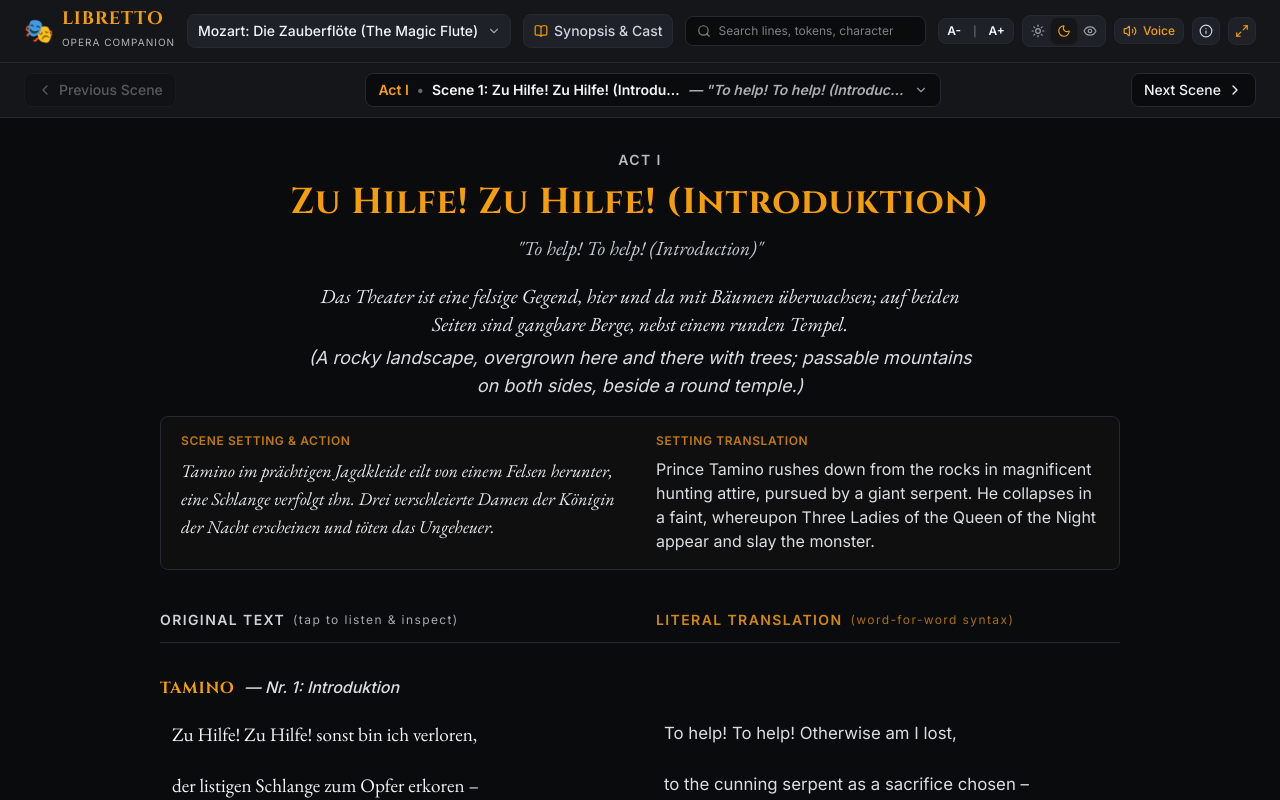
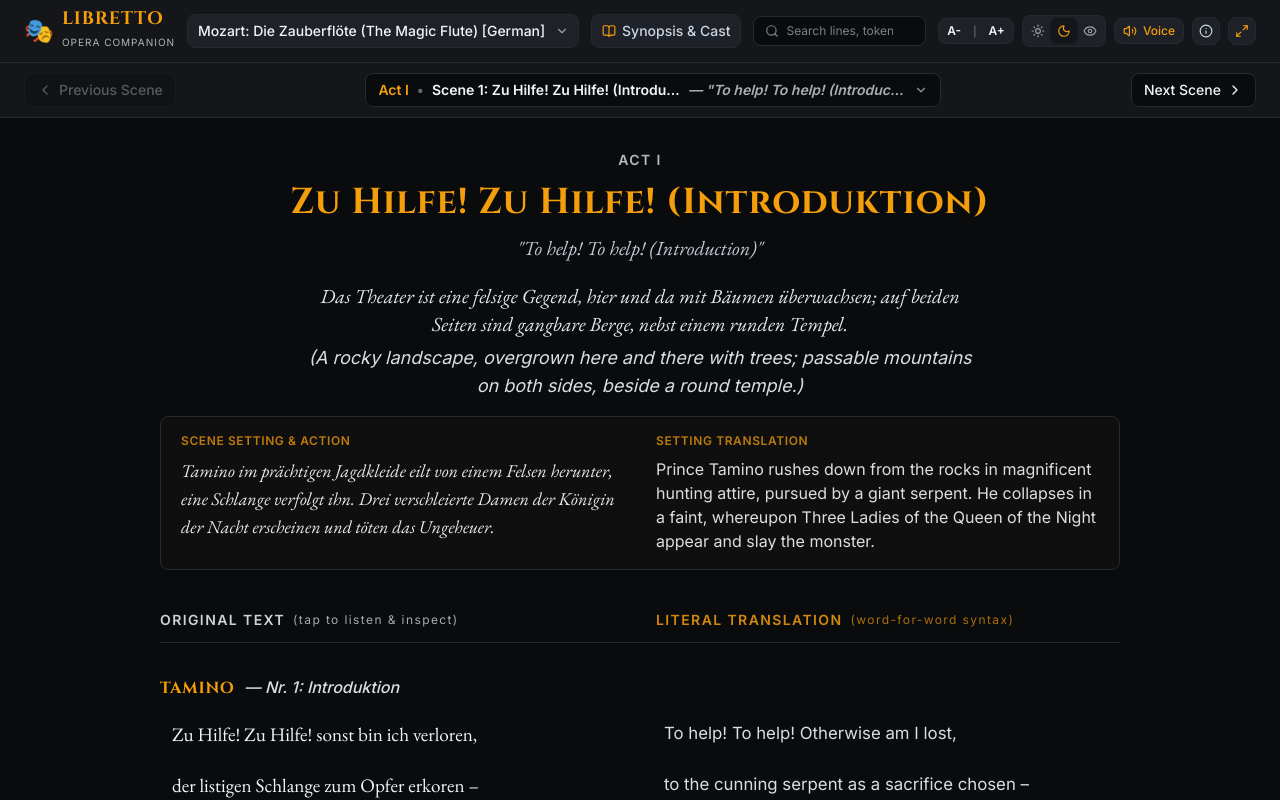
Before and after one commit to schochdo/Libretto, a React (Vite) app: page / in a window 1280 px wide. Built offline with nearby package versions, Linux system fonts and the light colour scheme.

Commit message:
feat: sort operas by composer and include bracketed language tags

```diff
--- a/src/components/Navbar.tsx
+++ b/src/components/Navbar.tsx
@@ -153,7 +153,7 @@
             <select
               value={currentOpera.id}
               onChange={(e) => onSelectOpera(e.target.value)}
-              className="appearance-none font-medium text-xs sm:text-sm py-1.5 pl-2.5 pr-8 rounded-lg border cursor-pointer focus:outline-none focus:ring-1 transition-colors max-w-[260px] sm:max-w-xs md:max-w-sm truncate"
+              className="appearance-none font-medium text-xs sm:text-sm py-1.5 pl-2.5 pr-8 rounded-lg border cursor-pointer focus:outline-none focus:ring-1 transition-colors max-w-[280px] sm:max-w-xs md:max-w-md truncate"
               style={{
                 backgroundColor: 'var(--bg-tertiary)',
                 borderColor: 'var(--border-color)',
@@ -162,9 +162,10 @@
             >
               {catalog.map((op) => {
                 const composerLast = op.composer.split(' ').pop() || op.composer;
-                const label = op.id === 'die-zauberfloete'
-                  ? `${composerLast}: Die Zauberflöte (The Magic Flute)`
-                  : `${composerLast}: ${op.title}`;
+                const title = op.id === 'die-zauberfloete'
+                  ? 'Die Zauberflöte (The Magic Flute)'
+                  : op.title;
+                const label = `${composerLast}: ${title} [${op.languageLabel}]`;
                 return (
                   <option key={op.id} value={op.id}>
                     {label}
--- a/src/data/operas.ts
+++ b/src/data/operas.ts
@@ -1,14 +1,14 @@
 import { Opera } from '../types/libretto';
+import { fidelio } from './fidelio';
 import { dieZauberfloete } from './dieZauberfloete';
-import { fidelio } from './fidelio';
+import { falstaff } from './falstaff';
 import { tannhaeuser } from './tannhaeuser';
-import { falstaff } from './falstaff';
 
 export const OPERA_CATALOG: Opera[] = [
-  dieZauberfloete,
-  fidelio,
-  tannhaeuser,
-  falstaff
+  fidelio,          // Beethoven
+  dieZauberfloete,  // Mozart
+  falstaff,         // Verdi
+  tannhaeuser       // Wagner
 ];
 
 export const getOperaById = (id: string): Opera => {
```
